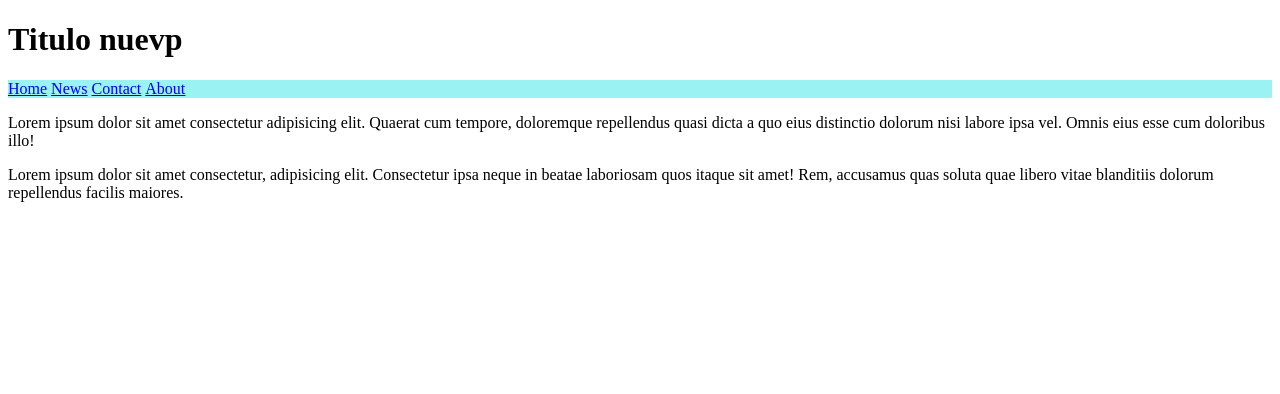
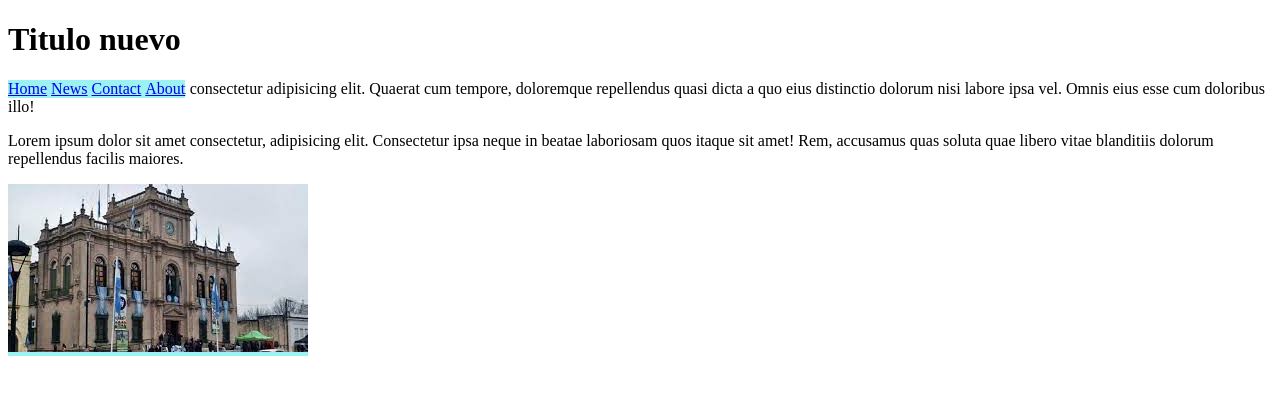
Before and after one commit to danielvalenciay/curso-programacion-2024, a plain HTML site: page index.html in a window 1280 px wide. Drawn offline with Linux system fonts and the light colour scheme.

Commit message:
img insert

```diff
--- a/index.html
+++ b/index.html
@@ -17,11 +17,13 @@ div {
     background-color: rgb(155, 242, 242);
     margin: 5;
   padding: 5;
+  position: fixed;
 }
     </style>
 </head>
 <body>
-  <h1>Titulo nuevp</h1>
+  <h1>Titulo nuevo</h1>
+
     <div><nav><ul>
         <li><a href="default.asp">Home</a></li>
         <li><a href="news.asp">News</a></li>
@@ -34,6 +36,6 @@ div {
     </p>
     <p>Lorem ipsum dolor sit amet consectetur, adipisicing elit. Consectetur ipsa neque in beatae
         laboriosam quos itaque sit amet! Rem, accusamus quas soluta quae libero vitae blanditiis dolorum repellendus facilis maiores.</p>
-
+        <div><img src="img/Muni.jpg" alt="Edificio Municipal localidad de America"></div>
 </body>
 </html>
```
Also changed, not shown: img/Muni.jpg (added).
